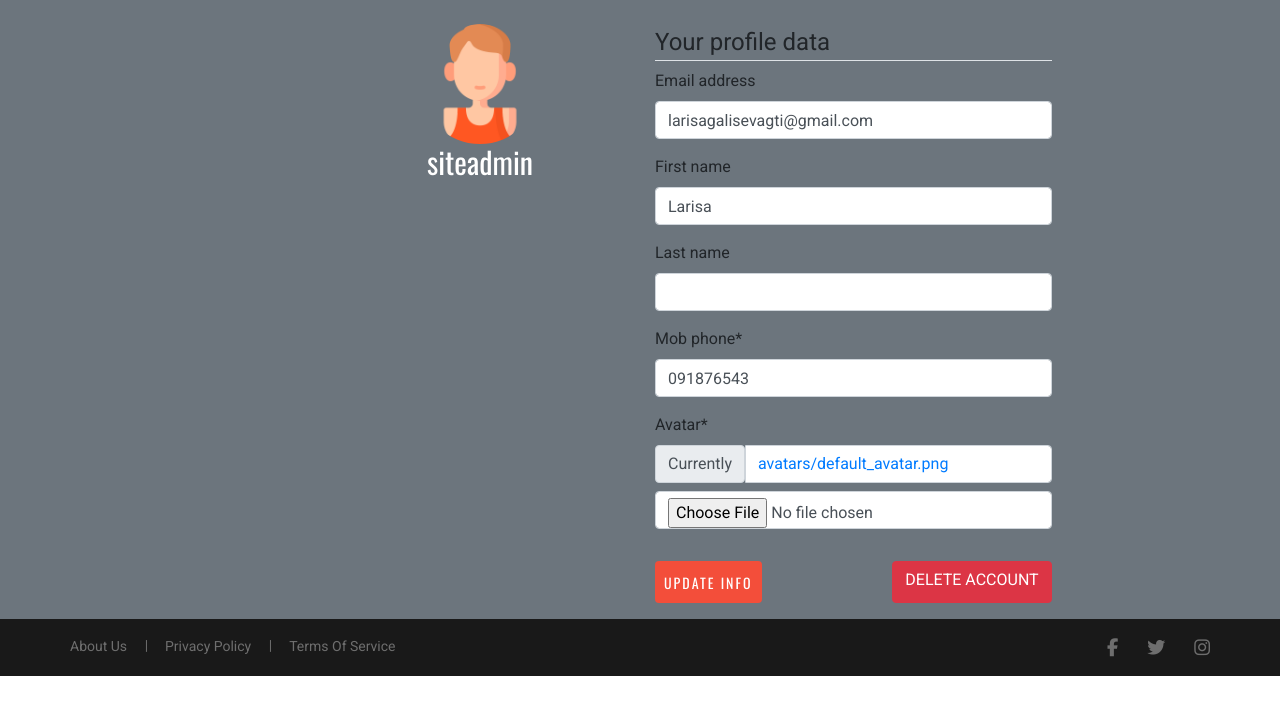
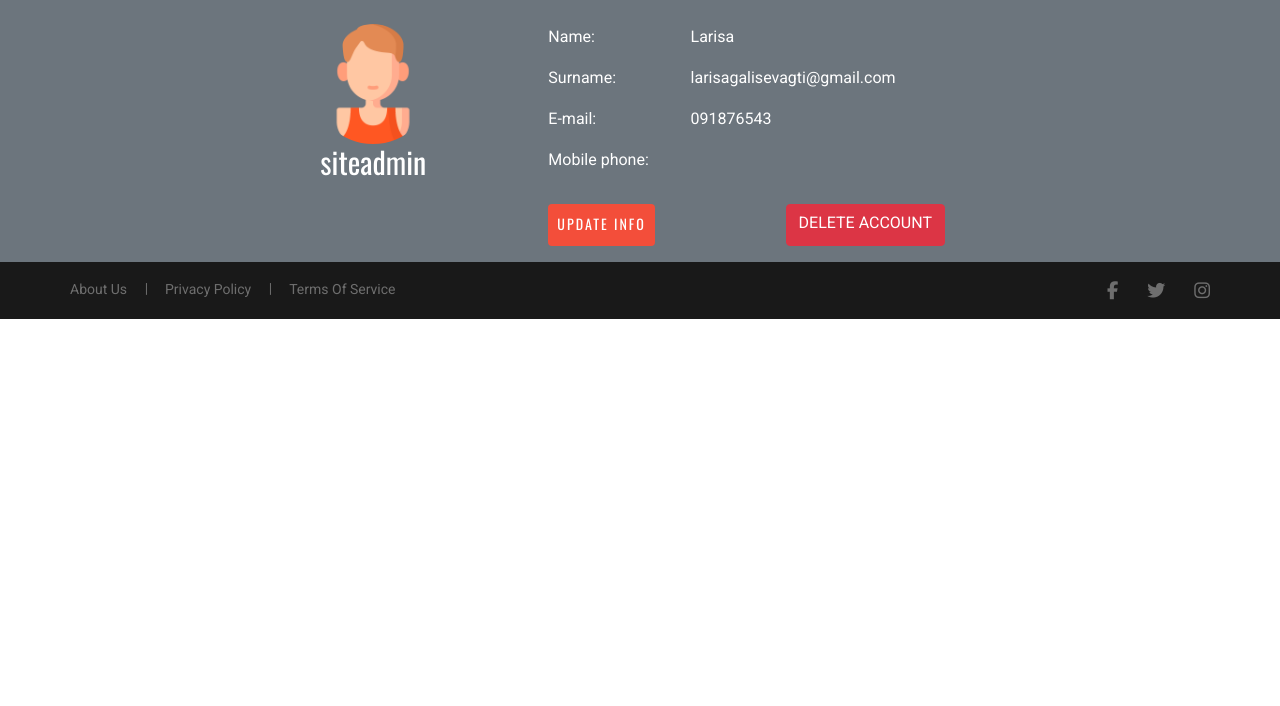
Before and after one commit to LarisaLG/fitness_club, a Django app: page /profile/ in a window 1280 px wide. Shown: the part 94-800 px from the top of the page. Run offline with Django 3.2, Linux system fonts and the light colour scheme; a user stored in the database is signed in; data comes from the database, SQL or seed files in the repository; both versions use the stored data as it was after the commit; style sheets or scripts are compiled from the project's sources; some libraries are stand-ins or nearby versions.

Commit message:
docs: create a profile.html template file and rename the former to update_profile.html

```diff
--- a/profiles/templates/profiles/profile.html
+++ b/profiles/templates/profiles/profile.html
@@ -8,7 +8,7 @@
 <!-- Section profile start -->
 <section class="container-fluid bg-secondary">
     <div class="row">
-        <div class="col-md-3 offset-md-3">
+        <div class="col-md-3 offset-md-2">
             <div class="media">
                 <div class="media-body mx-auto d-block">
                     <img class="rounded-circle mx-auto d-block mt-4" width="120"
@@ -20,13 +20,22 @@
         <div class="col-md-4 mt-4">
             <form method="POST" enctype="multipart/form-data">
                 {% csrf_token %}
-                <fieldset class="form-group">
-                    <legend class="border-bottom mt-4">Your profile data</legend>
-                        {{ user_form|crispy }}
-                        {{ profile_form|crispy }}
-                </fieldset>
+                <div class="row profile-data form-group text-white">
+                    <div class="col-4">
+                        <p>Name: </p>
+                        <p>Surname: </p>
+                        <p>E-mail:</p>
+                        <p>Mobile phone:</p>
+                    </div>
+                    <div class="col">
+                        <p>{{ user.first_name }}</p>
+                        <p>{{ user.last_name }}</p>
+                        <p>{{ user.email }}</p>
+                        <p>{{ user.profile.mob_phone }}</p>
+                    </div>
+                </div>
                 <div class="form-group d-flex justify-content-between">
-                    <button class="btn primary-btn p-2" type="submit">Update info</button>
+                    <a href="{% url 'update_profile' %}" class="btn primary-btn p-2" type="submit">Update info</button>
                     <a href="{% url 'delete_account' %}"
                         class="btn btn-danger text-uppercase form-control-lg">Delete account</a>
                 </div>
--- a/profiles/urls.py
+++ b/profiles/urls.py
@@ -3,5 +3,6 @@ from . import views
 
 urlpatterns = [
     path('profile/', views.profile, name='profile'),
+    path('update_profile/', views.update_profile, name='update_profile'),
     path('delete_account/', views.delete_account, name='delete_account'),
 ]
--- a/profiles/views.py
+++ b/profiles/views.py
@@ -7,8 +7,13 @@ from django.contrib import messages
 
 
 # Profile page
+def profile(request):
+    return render(request, 'profiles/profile.html')
+
+
+# Update Profile page
 @login_required
-def profile(request):
+def update_profile(request):
     if request.user.is_authenticated:
         user = request.user
         """ Check if user has a Profile object
@@ -39,7 +44,7 @@ def profile(request):
             'user': user,
             'profile': profile,
         }
-    return render(request, 'profiles/profile.html', context)
+    return render(request, 'profiles/update_profile.html', context)
 
 
 # Delete User Account
```
Also changed, not shown: profiles/templates/profiles/update_profile.html (added, +38 -0 lines), db.sqlite3, media/avatars/avatar-1.png (added).
